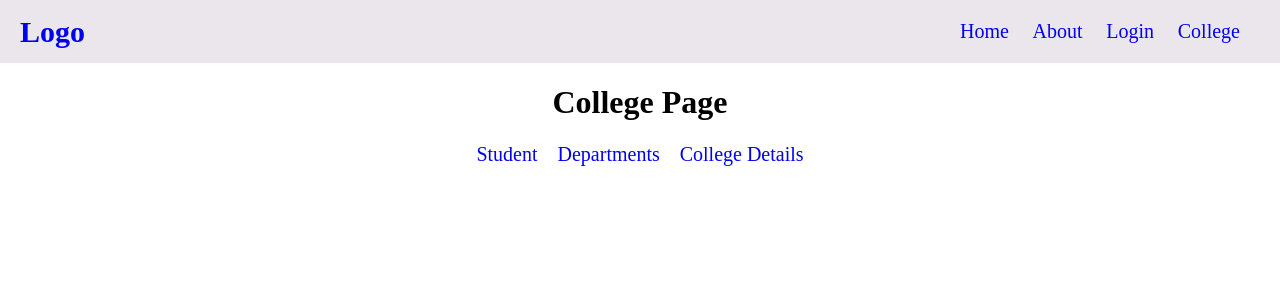
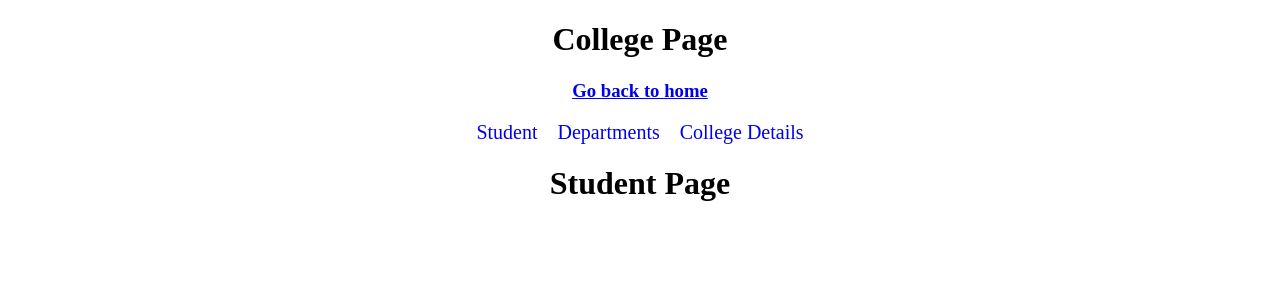
Before and after one commit to himanshusinha/react-router-tut, a React (Vite) app: page /college in a window 1280 px wide. Shown: the top 300 px of the page. Built offline with nearby package versions, Linux system fonts and the light colour scheme.

Commit message:
layout and index route

```diff
--- a/src/App.jsx
+++ b/src/App.jsx
@@ -12,14 +12,16 @@ import CollegeDetails from "./CollegeDetails";
 function App() {
   return (
     <>
-      <NavBar />
+      {/* <NavBar /> */}
       <Routes>
-        <Route path="/" element={<Home />} />
-        <Route path="/about" element={<About />} />
-        <Route path="/login" element={<Login />} />
+        <Route element={<NavBar />}>
+          <Route path="/" element={<Home />} />
+          <Route path="/about" element={<About />} />
+          <Route path="/login" element={<Login />} />
+        </Route>
         {/* <Route path="/*" element={<PageNotFound />} /> */}
         <Route path="/college" element={<College />}>
-          <Route path="student" element={<Student />} />
+          <Route index element={<Student />} />
           <Route path="departments" element={<Departments />} />
           <Route path="collegeDetails" element={<CollegeDetails />} />
         </Route>
--- a/src/College.jsx
+++ b/src/College.jsx
@@ -5,7 +5,10 @@ function College() {
   return (
     <div className="college" style={{ textAlign: "center" }}>
       <h1>College Page</h1>
-      <NavLink className="link" to="student">
+      <h3>
+        <Link to="/">Go back to home</Link>
+      </h3>
+      <NavLink className="link" to="">
         Student
       </NavLink>
       <NavLink className="link" to="departments">
@@ -14,6 +17,7 @@ function College() {
       <NavLink className="link" to="collegeDetails">
         College Details
       </NavLink>
+
       <Outlet />
     </div>
   );
--- a/src/NavBar.jsx
+++ b/src/NavBar.jsx
@@ -1,7 +1,8 @@
-import { Link } from "react-router";
+import { Link, Outlet } from "react-router";
 import "./header.css";
 function NavBar() {
   return (
+    <div>
       <div className="header">
         <div>
           <Link className="link">
@@ -41,6 +42,8 @@ function NavBar() {
           </ul>
         </div>
       </div>
+      <Outlet />
+    </div>
   );
 }
 export default NavBar;
```
Lines whose indentation alone changed are shown as unchanged.
